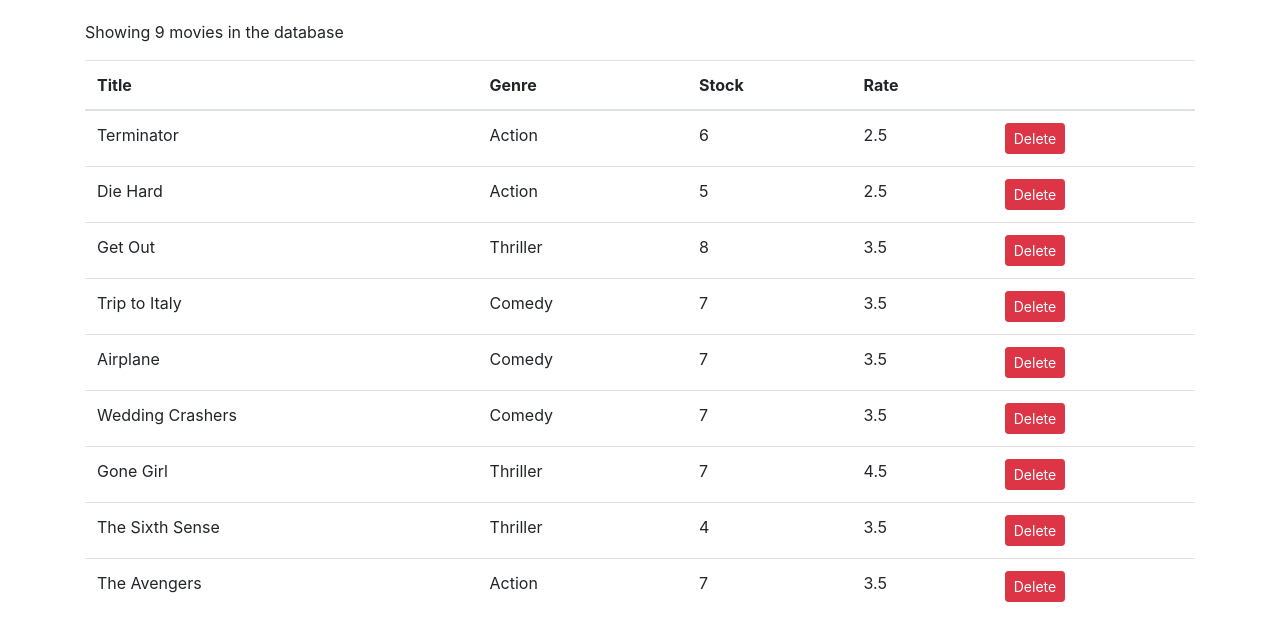
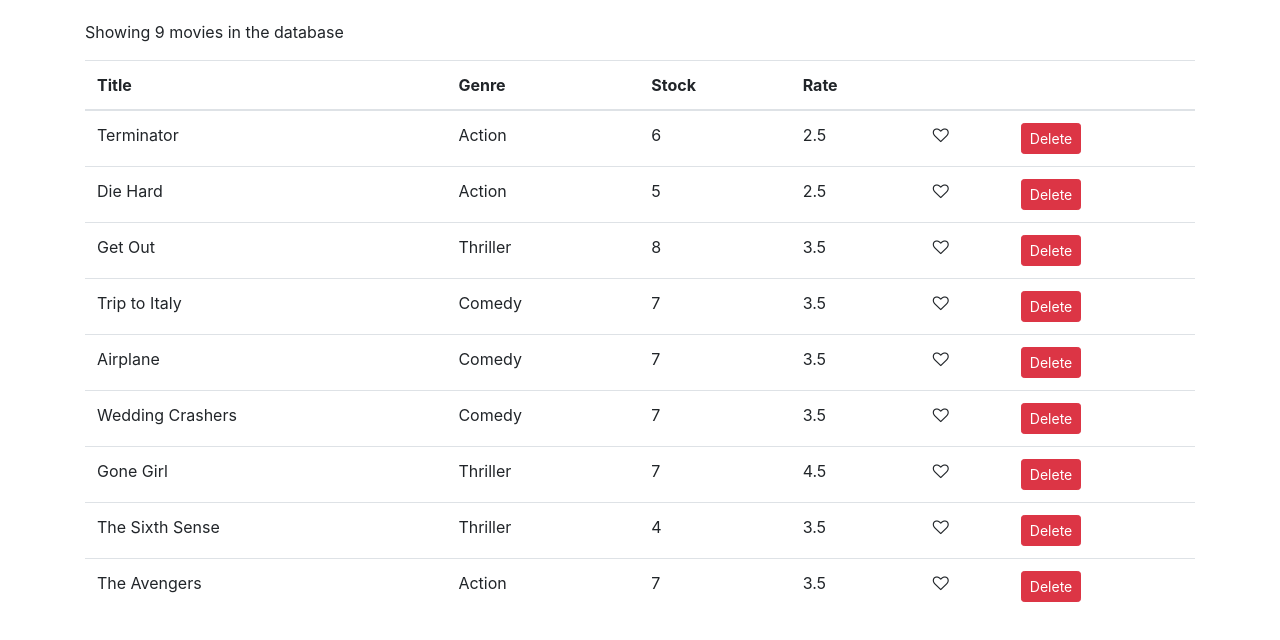
Before and after one commit to SebBird/vidlyapp, a React (Create React App) app: page / in a window 1280 px wide. Shown: the top 640 px of the page. Built offline with nearby package versions, Linux system fonts and the light colour scheme.

Commit message:
create like comp, add like to movies comp

```diff
--- a/src/components/Movies.jsx
+++ b/src/components/Movies.jsx
@@ -1,5 +1,6 @@
 import React, { Component } from "react";
 import { getMovies } from "../services/fakeMovieService";
+import LikeButton from "./common/LikeButton";
 
 class Movies extends Component {
   state = {
@@ -8,6 +9,14 @@
 
   handleDelete = (movie) => {
     const movies = this.state.movies.filter((m) => m._id !== movie._id);
+    this.setState({ movies });
+  };
+
+  handleLike = (movie) => {
+    const movies = [...this.state.movies];
+    const index = movies.indexOf(movie);
+    movies[index] = { ...movies[index] };
+    movies[index].liked = !movies[index].liked;
     this.setState({ movies });
   };
 
@@ -27,6 +36,7 @@
               <th>Stock</th>
               <th>Rate</th>
               <th></th>
+              <th></th>
             </tr>
           </thead>
           <tbody>
@@ -36,6 +46,12 @@
                 <td>{movie.genre.name}</td>
                 <td>{movie.numberInStock}</td>
                 <td>{movie.dailyRentalRate}</td>
+                <td>
+                  <LikeButton
+                    liked={movie.liked}
+                    onClick={() => this.handleLike(movie)}
+                  />
+                </td>
                 <td>
                   <button
                     onClick={() => this.handleDelete(movie)}
--- /dev/null
+++ b/src/components/common/LikeButton.jsx
@@ -0,0 +1,17 @@
+import React from "react";
+
+const LikeButton = (props) => {
+  let classes = "fa fa-heart";
+  if (!props.liked) classes += "-o";
+
+  return (
+    <i
+      onClick={props.onClick}
+      style={{ cursor: "pointer" }}
+      className={classes}
+      aria-hidden="true"
+    ></i>
+  );
+};
+
+export default LikeButton;
--- a/src/services/fakeMovieService.js
+++ b/src/services/fakeMovieService.js
@@ -7,64 +7,64 @@
     genre: { _id: "5b21ca3eeb7f6fbccd471818", name: "Action" },
     numberInStock: 6,
     dailyRentalRate: 2.5,
-    publishDate: "2018-01-03T19:04:28.809Z"
+    publishDate: "2018-01-03T19:04:28.809Z",
   },
   {
     _id: "5b21ca3eeb7f6fbccd471816",
     title: "Die Hard",
     genre: { _id: "5b21ca3eeb7f6fbccd471818", name: "Action" },
     numberInStock: 5,
-    dailyRentalRate: 2.5
+    dailyRentalRate: 2.5,
   },
   {
     _id: "5b21ca3eeb7f6fbccd471817",
     title: "Get Out",
     genre: { _id: "5b21ca3eeb7f6fbccd471820", name: "Thriller" },
     numberInStock: 8,
-    dailyRentalRate: 3.5
+    dailyRentalRate: 3.5,
   },
   {
     _id: "5b21ca3eeb7f6fbccd471819",
     title: "Trip to Italy",
     genre: { _id: "5b21ca3eeb7f6fbccd471814", name: "Comedy" },
     numberInStock: 7,
-    dailyRentalRate: 3.5
+    dailyRentalRate: 3.5,
   },
   {
     _id: "5b21ca3eeb7f6fbccd47181a",
     title: "Airplane",
     genre: { _id: "5b21ca3eeb7f6fbccd471814", name: "Comedy" },
     numberInStock: 7,
-    dailyRentalRate: 3.5
+    dailyRentalRate: 3.5,
   },
   {
     _id: "5b21ca3eeb7f6fbccd47181b",
     title: "Wedding Crashers",
     genre: { _id: "5b21ca3eeb7f6fbccd471814", name: "Comedy" },
     numberInStock: 7,
-    dailyRentalRate: 3.5
+    dailyRentalRate: 3.5,
   },
   {
     _id: "5b21ca3eeb7f6fbccd47181e",
     title: "Gone Girl",
     genre: { _id: "5b21ca3eeb7f6fbccd471820", name: "Thriller" },
     numberInStock: 7,
-    dailyRentalRate: 4.5
+    dailyRentalRate: 4.5,
   },
   {
     _id: "5b21ca3eeb7f6fbccd47181f",
     title: "The Sixth Sense",
     genre: { _id: "5b21ca3eeb7f6fbccd471820", name: "Thriller" },
     numberInStock: 4,
-    dailyRentalRate: 3.5
+    dailyRentalRate: 3.5,
   },
   {
     _id: "5b21ca3eeb7f6fbccd471821",
     title: "The Avengers",
     genre: { _id: "5b21ca3eeb7f6fbccd471818", name: "Action" },
     numberInStock: 7,
-    dailyRentalRate: 3.5
-  }
+    dailyRentalRate: 3.5,
+  },
 ];
 
 export function getMovies() {
@@ -72,13 +72,13 @@
 }
 
 export function getMovie(id) {
-  return movies.find(m => m._id === id);
+  return movies.find((m) => m._id === id);
 }
 
 export function saveMovie(movie) {
-  let movieInDb = movies.find(m => m._id === movie._id) || {};
+  let movieInDb = movies.find((m) => m._id === movie._id) || {};
   movieInDb.name = movie.name;
-  movieInDb.genre = genresAPI.genres.find(g => g._id === movie.genreId);
+  movieInDb.genre = genresAPI.genres.find((g) => g._id === movie.genreId);
   movieInDb.numberInStock = movie.numberInStock;
   movieInDb.dailyRentalRate = movie.dailyRentalRate;
 
@@ -91,7 +91,7 @@
 }
 
 export function deleteMovie(id) {
-  let movieInDb = movies.find(m => m._id === id);
+  let movieInDb = movies.find((m) => m._id === id);
   movies.splice(movies.indexOf(movieInDb), 1);
   return movieInDb;
 }
```
